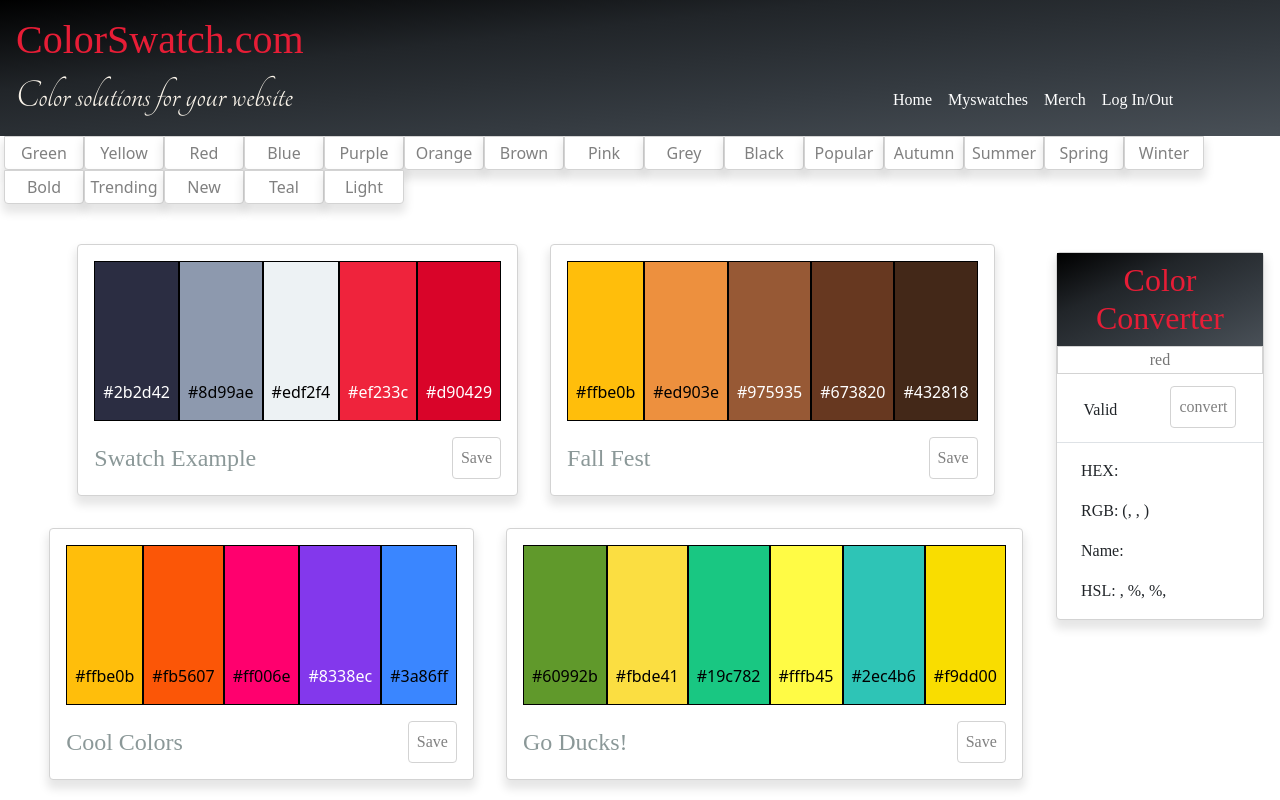
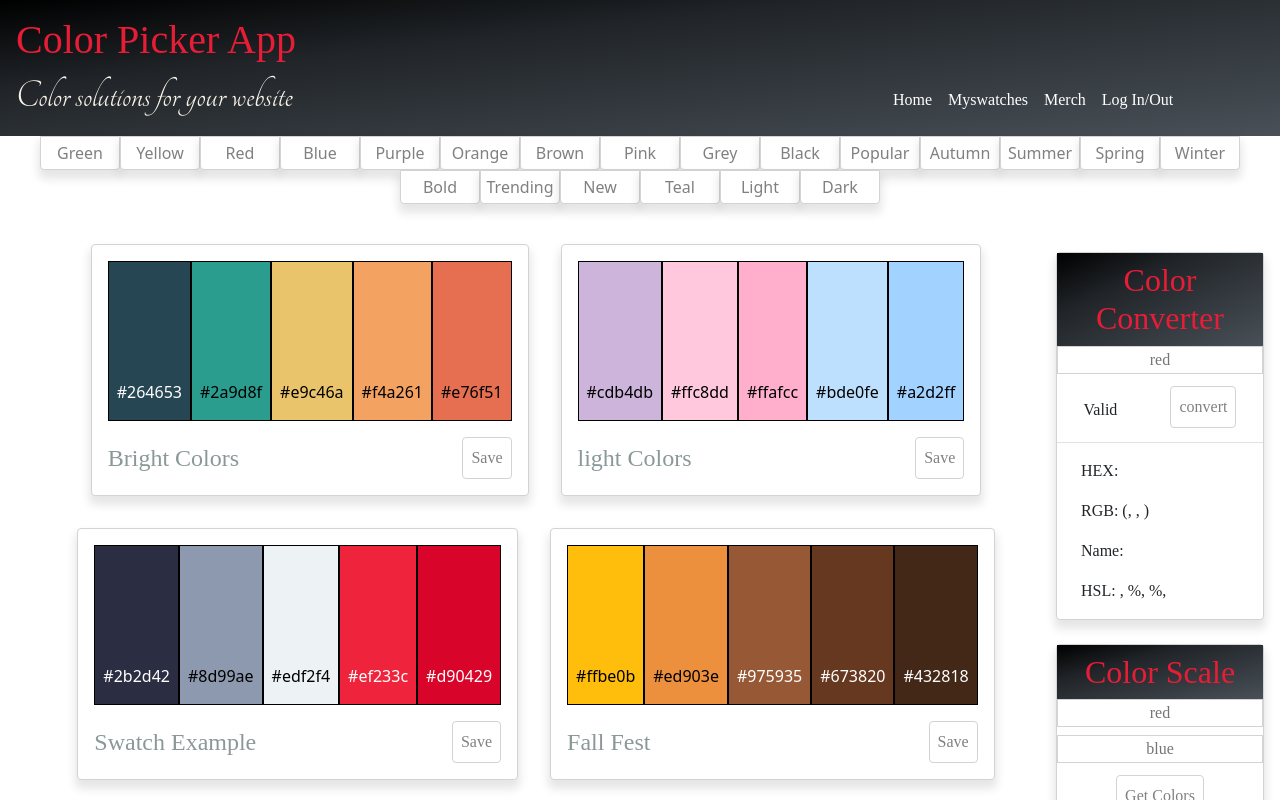
Before and after one commit to Adk1ns/color-app, a React (Create React App) app: page / in a window 1280 px wide. Shown: the top 800 px of the page. Built offline with nearby package versions, Linux system fonts and the light colour scheme; a web font is replaced by a local one.

Commit message:
minor css tweaks, added color scale

```diff
--- a/src/App.js
+++ b/src/App.js
@@ -120,8 +120,10 @@ function App(props) {
 				<header className='App-header'>
 					<div className='row fit'>
 						<div className='col-7 m-3 mb-2'>
-							<h1 className='header-main Merienda'>ColorSwatch.com</h1>
+							<h1 className='header-main Merienda'>Color Picker App</h1>
 							<h2 className='Tangerine'>Color solutions for your website</h2>
+							{/* <div className='square-1' />
+							<div className='square-2' /> */}
 						</div>
 						<div className='col-4 d-flex align-items-end justify-content-end m-3 mb-2'>
 							<nav className='p-3'>
--- a/src/AppHeaderStyle.js
+++ b/src/AppHeaderStyle.js
@@ -145,5 +145,21 @@ const AppHeaderStyle = styled.div`
 		padding-bottom: 0.25rem;
 		border-bottom: 1px solid lightgray;
 	}
+	.square-1 {
+		background-color: white;
+		width: 1.2rem;
+		height: 1.2rem;
+		position: absolute;
+		top: 1.5rem;
+		left: 22.4rem;
+	}
+	.square-2 {
+		background-color: white;
+		width: 1.2rem;
+		height: 1.2rem;
+		position: absolute;
+		top: 2.6rem;
+		left: 21.2rem;
+	}
 `
 export default AppHeaderStyle
--- /dev/null
+++ b/src/Components/ColorScale/ColorScale.js
@@ -0,0 +1,31 @@
+import React from 'react'
+import ConverterStyle from '../ColorConverter/ConverterStyle'
+
+const ColorScale = () => {
+	return (
+		<ConverterStyle>
+			<div className='Merienda border-converter box-shadow'>
+				<h2 className='header-converter text-center p-2 mb-0'>Color Scale</h2>
+				<input
+					type='text'
+					placeholder='red'
+					className='input-converter mb-2 text-center'
+				/>
+				<input
+					type='text'
+					placeholder='blue'
+					className='input-converter mb-2 text-center'
+				/>
+				<div className='d-flex justify-content-center border-bottom pb-1'>
+					<div className='mt-3'></div>
+					<div>
+						<button className='BTN-Single mt-1'>Get Colors</button>
+					</div>
+				</div>
+				<div className='mx-4 mt-5'></div>
+			</div>
+		</ConverterStyle>
+	)
+}
+
+export default ColorScale
--- a/src/Components/MainPage.js
+++ b/src/Components/MainPage.js
@@ -3,6 +3,7 @@ import Swatch from './MySwatches/Swatch'
 import { useState } from 'react'
 import ColorConverter from './ColorConverter/ColorConverter'
 import SwatchesData from '../Data/SwatchesData.json'
+import ColorScale from './ColorScale/ColorScale'
 
 const MainPage = ({ mySwatches, setMySwatches }) => {
 	const [popSwatches, setPopSwatches] = useState(SwatchesData.SwatchesData)
@@ -24,7 +25,7 @@ const MainPage = ({ mySwatches, setMySwatches }) => {
 
 	return (
 		<div className='mx-3'>
-			<div className='filter-button row'>
+			<div className='filter-button row d-flex justify-content-center'>
 				<div></div>
 				<button onClick={() => sortColor('green')} className='box-shadow'>
 					Green
@@ -86,6 +87,9 @@ const MainPage = ({ mySwatches, setMySwatches }) => {
 				<button onClick={() => sortColor('light')} className='box-shadow'>
 					Light
 				</button>
+				<button onClick={() => sortColor('dark')} className='box-shadow'>
+					Dark
+				</button>
 			</div>
 			<div className='d-flex flex-row'>
 				<div className='col-10 mt-4'>
@@ -104,6 +108,9 @@ const MainPage = ({ mySwatches, setMySwatches }) => {
 				</div>
 				<div className='col-2 mt-5'>
 					<ColorConverter />
+					<div className='mt-4'>
+						<ColorScale />
+					</div>
 					{/* <img className='colorDrip-size mt-4' src={colorDrip}></img> */}
 				</div>
 			</div>
--- a/src/Data/SwatchesData.json
+++ b/src/Data/SwatchesData.json
@@ -1,5 +1,69 @@
 {
 	"SwatchesData": [
+		{
+			"name": "Bright Colors",
+			"id": 7,
+			"style": ["popular", "yellow", "orange", "bright", "bold", "green"],
+			"colors": [
+				{
+					"id": 1,
+					"color": "#264653",
+					"swatch": "one"
+				},
+				{
+					"id": 2,
+					"color": "#2a9d8f",
+					"swatch": "one"
+				},
+				{
+					"id": 3,
+					"color": "#e9c46a",
+					"swatch": "one"
+				},
+				{
+					"id": 4,
+					"color": "#f4a261",
+					"swatch": "one"
+				},
+				{
+					"id": 5,
+					"color": "#e76f51",
+					"swatch": "one"
+				}
+			]
+		},
+		{
+			"name": "light Colors",
+			"id": 8000,
+			"style": ["light", "purple", "pink", "blue"],
+			"colors": [
+				{
+					"id": 1,
+					"color": "#cdb4db",
+					"swatch": "one"
+				},
+				{
+					"id": 2,
+					"color": "#ffc8dd",
+					"swatch": "one"
+				},
+				{
+					"id": 3,
+					"color": "#ffafcc",
+					"swatch": "one"
+				},
+				{
+					"id": 4,
+					"color": "#bde0fe",
+					"swatch": "one"
+				},
+				{
+					"id": 5,
+					"color": "#a2d2ff",
+					"swatch": "one"
+				}
+			]
+		},
 		{
 			"name": "Swatch Example",
 			"id": 10,
@@ -100,6 +164,33 @@
 				{
 					"id": 5,
 					"color": "#3a86ff",
+					"swatch": "two"
+				}
+			]
+		},
+		{
+			"name": "Web Theme",
+			"id": 1325,
+			"style": ["blue", "purple", "black"],
+			"colors": [
+				{
+					"id": 1,
+					"color": "#18879d",
+					"swatch": "two"
+				},
+				{
+					"id": 2,
+					"color": "#184f9d",
+					"swatch": "two"
+				},
+				{
+					"id": 3,
+					"color": "#49189d",
+					"swatch": "two"
+				},
+				{
+					"id": 4,
+					"color": "#000000",
 					"swatch": "two"
 				}
 			]
@@ -421,33 +512,6 @@
 			]
 		},
 		{
-			"name": "Web Theme",
-			"id": 1325,
-			"style": ["blue", "purple", "black"],
-			"colors": [
-				{
-					"id": 1,
-					"color": "#18879d",
-					"swatch": "two"
-				},
-				{
-					"id": 2,
-					"color": "#184f9d",
-					"swatch": "two"
-				},
-				{
-					"id": 3,
-					"color": "#49189d",
-					"swatch": "two"
-				},
-				{
-					"id": 4,
-					"color": "#000000",
-					"swatch": "two"
-				}
-			]
-		},
-		{
 			"name": "Green Team",
 			"id": 1326,
 			"style": ["green", "teal", "summer"],
```
Also changed, not shown: 1 other file (tests, documents, lock files or other folders).
